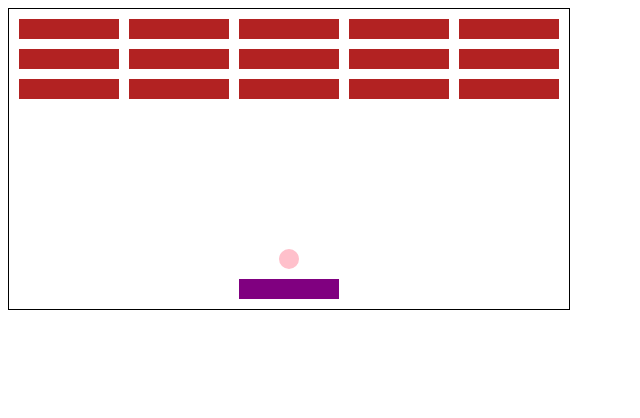
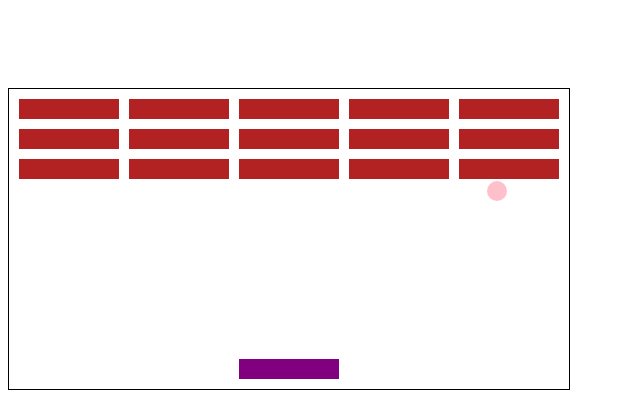
Before and after one commit to mayurinimonkar/JS-projects, a plain HTML site: page breakout/index.html in a window 1280 px wide. Shown: the whole page, without its empty margins (0-640 px from the left). Drawn offline with Linux system fonts and the light colour scheme.

Commit message:
#breakout: check for collisions and change directions

```diff
--- a/breakout/app.js
+++ b/breakout/app.js
@@ -2,6 +2,11 @@ const grid = document.querySelector(".grid");
 const blockWidth = 100;
 const blockHeight = 20;
 const boardWidth = 560;
+const boardHeight = 300;
+const ballDiameter = 20;
+let xDirection = 2;
+let yDirection = 2;
+let timerId;
 
 const userStart = [230, 10];
 let currentPosition = userStart;
@@ -91,7 +96,46 @@ drawBall();
 grid.appendChild(ball);
 
 function moveBall() {
-  ballCurrentPosition[0] += 2;
-  ballCurrentPosition[1] += 2;
+  ballCurrentPosition[0] += xDirection;
+  ballCurrentPosition[1] += yDirection;
   drawBall();
+  checkForCollisions();
 }
+
+timerId = setInterval(moveBall, 30);
+
+//check for collisions
+function checkForCollisions() {
+  //check for wall collisions
+  if (
+    ballCurrentPosition[0] >= boardWidth - ballDiameter ||
+    ballCurrentPosition[1] >= boardHeight - ballDiameter ||
+    ballCurrentPosition[0] <= 0
+  ) {
+    changeDirection();
+  }
+
+  //checkforgameover
+  if (ballCurrentPosition[1] <= 0) {
+    clearIntervalI(timerId);
+  }
+}
+
+function changeDirection() {
+  if (xDirection === 2 && yDirection === 2) {
+    yDirection = -2;
+    return;
+  }
+  if (xDirection === 2 && yDirection === -2) {
+    xDirection = -2;
+    return;
+  }
+  if (xDirection === -2 && yDirection === -2) {
+    yDirection = 2;
+    return;
+  }
+  if (xDirection === -2 && yDirection === 2) {
+    xDirection = 2;
+    return;
+  }
+}
--- a/breakout/styles.css
+++ b/breakout/styles.css
@@ -3,7 +3,7 @@
     width: 560px;
     height: 300px;
     border: 1px solid black;
-
+    margin-top: 80px;
 }
 
 .block {
```
